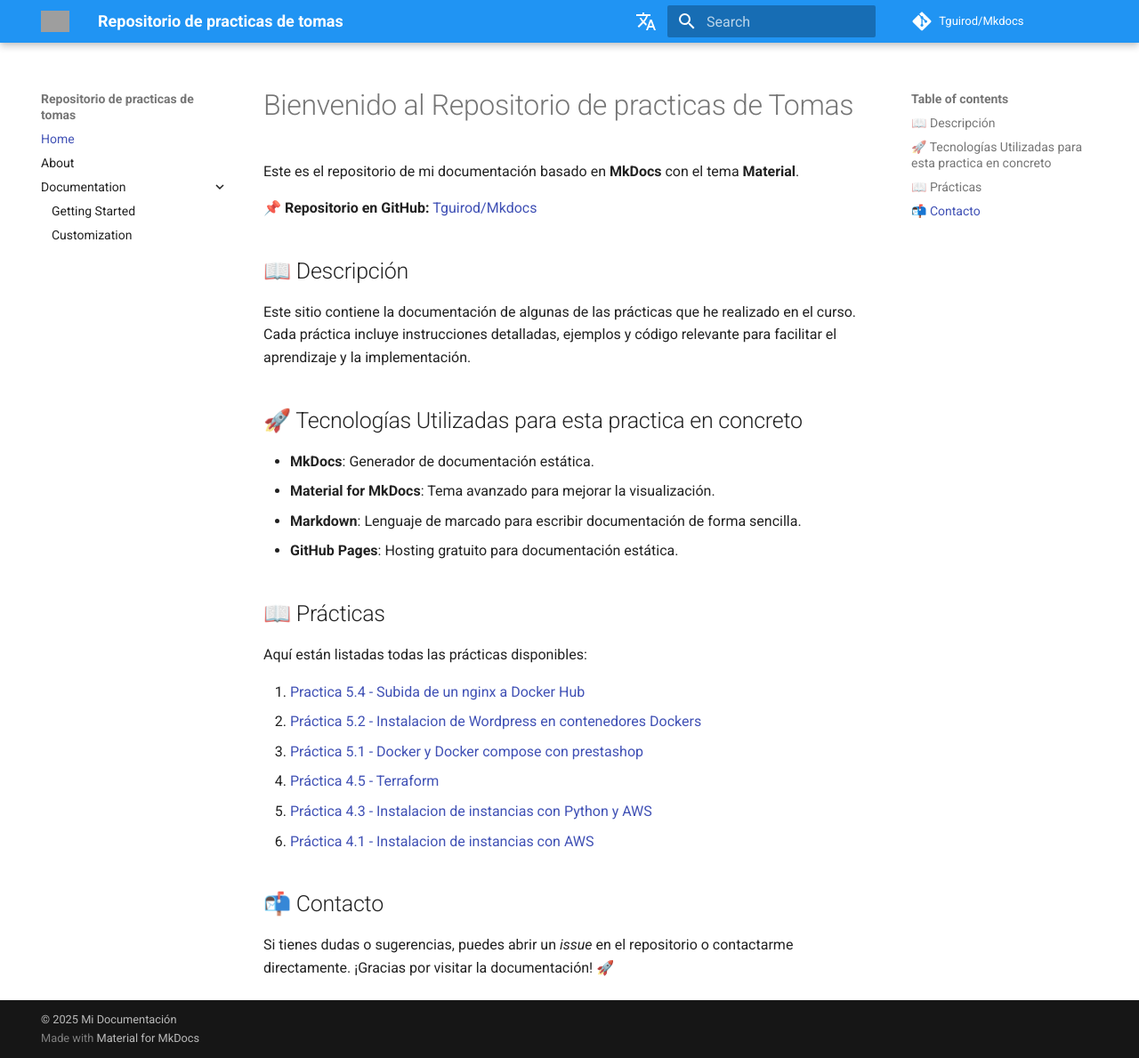
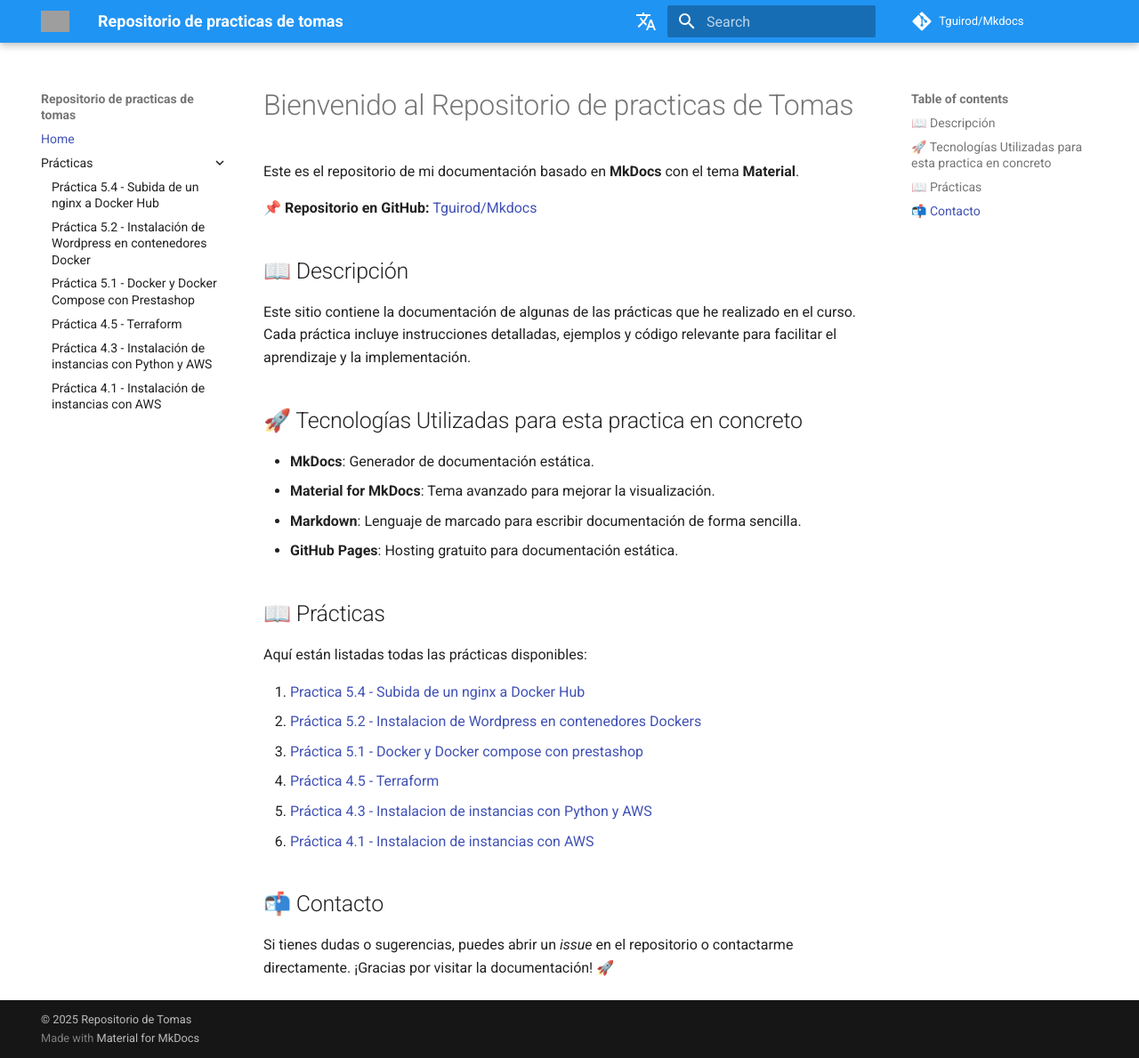
Before and after one commit to Tguirod/Mkdocs, an MkDocs documentation site: the page built from docs/index.md, in a window 1280 px wide and 1189 px high. Shown: the whole window at 89% size. Built offline with MkDocs 1.6.1 and Material for MkDocs 9.7.7, drawn with Linux system fonts in a browser that asks for light colours; comment, search, counter and statistics services are not loaded; grey boxes are pictures that could not be loaded.

Commit message:
Update mkdocs.yml

```diff
--- a/mkdocs.yml
+++ b/mkdocs.yml
@@ -40,9 +40,12 @@
 
 nav:
   - Home: index.md
-  - About: about.md
-  - Documentation:
-      - Getting Started: docs/getting-started.md
-      - Customization: docs/customization.md
+  - Prácticas:
+      - Práctica 5.4 - Subida de un nginx a Docker Hub: practica1.md
+      - Práctica 5.2 - Instalación de Wordpress en contenedores Docker: practica2.md
+      - Práctica 5.1 - Docker y Docker Compose con Prestashop: practica3.md
+      - Práctica 4.5 - Terraform: practica4.md
+      - Práctica 4.3 - Instalación de instancias con Python y AWS: practica5.md
+      - Práctica 4.1 - Instalación de instancias con AWS: practica6.md
 
-copyright: "&copy; 2025 Mi Documentación"  # Configurar el pie de página
+copyright: "&copy; 2025 Repositorio de Tomas"  # Añadir el aviso de copyright aquí
```
